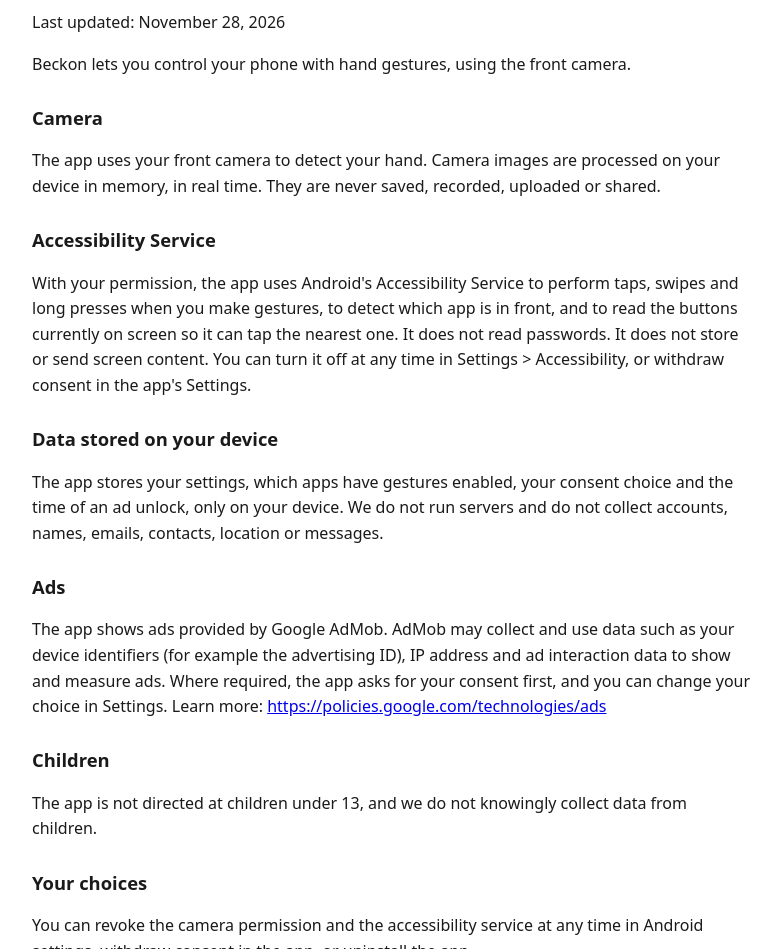
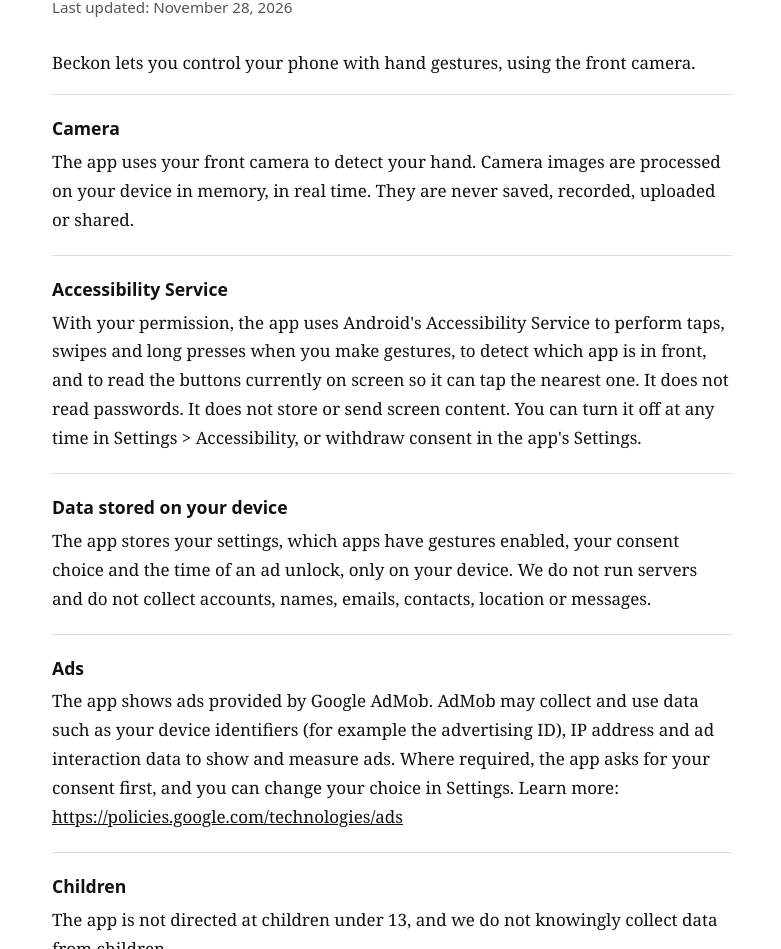
Before and after one commit to NO1UTILITIES/APLabs, a plain HTML site: page beckon-privacy/index.html in a window 1280 px wide. Shown: the part 89-1038 px from the top of the page, without its empty margins (248-1029 px from the left). Drawn offline with Linux system fonts and the light colour scheme.

Commit message:
Update index.html
better ui

```diff
--- a/beckon-privacy/index.html
+++ b/beckon-privacy/index.html
@@ -5,37 +5,61 @@
 <meta name="viewport" content="width=device-width, initial-scale=1">
 <title>Beckon Privacy Policy</title>
 <style>
-body{font-family:system-ui,sans-serif;max-width:720px;margin:0 auto;padding:24px 16px;line-height:1.6;color:#1a1a1a}
-h1{font-size:1.6rem}h2{font-size:1.15rem;margin-top:1.6rem}
+body{margin:0;background:#fff;color:#111;font:17px/1.7 Georgia,"Times New Roman",serif}
+.wrap{max-width:680px;margin:0 auto;padding:40px 20px 72px}
+h1{font:700 2rem/1.2 system-ui,-apple-system,"Segoe UI",Roboto,sans-serif;margin:0 0 6px}
+h2{font:700 1.1rem/1.3 system-ui,-apple-system,"Segoe UI",Roboto,sans-serif;margin:0 0 8px}
+.date{color:#555;margin:0 0 28px;font-family:system-ui,-apple-system,"Segoe UI",Roboto,sans-serif;font-size:.95rem}
+section{border-top:1px solid #ddd;padding:22px 0 4px}
+p{margin:0 0 16px}
+a{color:#111}
 </style>
 </head>
 <body>
-<h1>Privacy Policy for Beckon</h1>
-<p>Last updated: November 28, 2026</p>
+<div class="wrap">
+<h1>Beckon Privacy Policy</h1>
+<p class="date">Last updated: November 28, 2026</p>
 <p>Beckon lets you control your phone with hand gestures, using the front camera.</p>
 
+<section>
 <h2>Camera</h2>
 <p>The app uses your front camera to detect your hand. Camera images are processed on your device in memory, in real time. They are never saved, recorded, uploaded or shared.</p>
+</section>
 
+<section>
 <h2>Accessibility Service</h2>
 <p>With your permission, the app uses Android's Accessibility Service to perform taps, swipes and long presses when you make gestures, to detect which app is in front, and to read the buttons currently on screen so it can tap the nearest one. It does not read passwords. It does not store or send screen content. You can turn it off at any time in Settings &gt; Accessibility, or withdraw consent in the app's Settings.</p>
+</section>
 
+<section>
 <h2>Data stored on your device</h2>
 <p>The app stores your settings, which apps have gestures enabled, your consent choice and the time of an ad unlock, only on your device. We do not run servers and do not collect accounts, names, emails, contacts, location or messages.</p>
+</section>
 
+<section>
 <h2>Ads</h2>
 <p>The app shows ads provided by Google AdMob. AdMob may collect and use data such as your device identifiers (for example the advertising ID), IP address and ad interaction data to show and measure ads. Where required, the app asks for your consent first, and you can change your choice in Settings. Learn more: <a href="https://policies.google.com/technologies/ads">https://policies.google.com/technologies/ads</a></p>
+</section>
 
+<section>
 <h2>Children</h2>
 <p>The app is not directed at children under 13, and we do not knowingly collect data from children.</p>
+</section>
 
+<section>
 <h2>Your choices</h2>
 <p>You can revoke the camera permission and the accessibility service at any time in Android settings, withdraw consent in the app, or uninstall the app.</p>
+</section>
 
+<section>
 <h2>Changes</h2>
 <p>We may update this policy and will change the date above.</p>
+</section>
 
+<section>
 <h2>Contact</h2>
 <p><a href="mailto:no1utilitytools@gmail.com">no1utilitytools@gmail.com</a></p>
+</section>
+</div>
 </body>
 </html>
```
